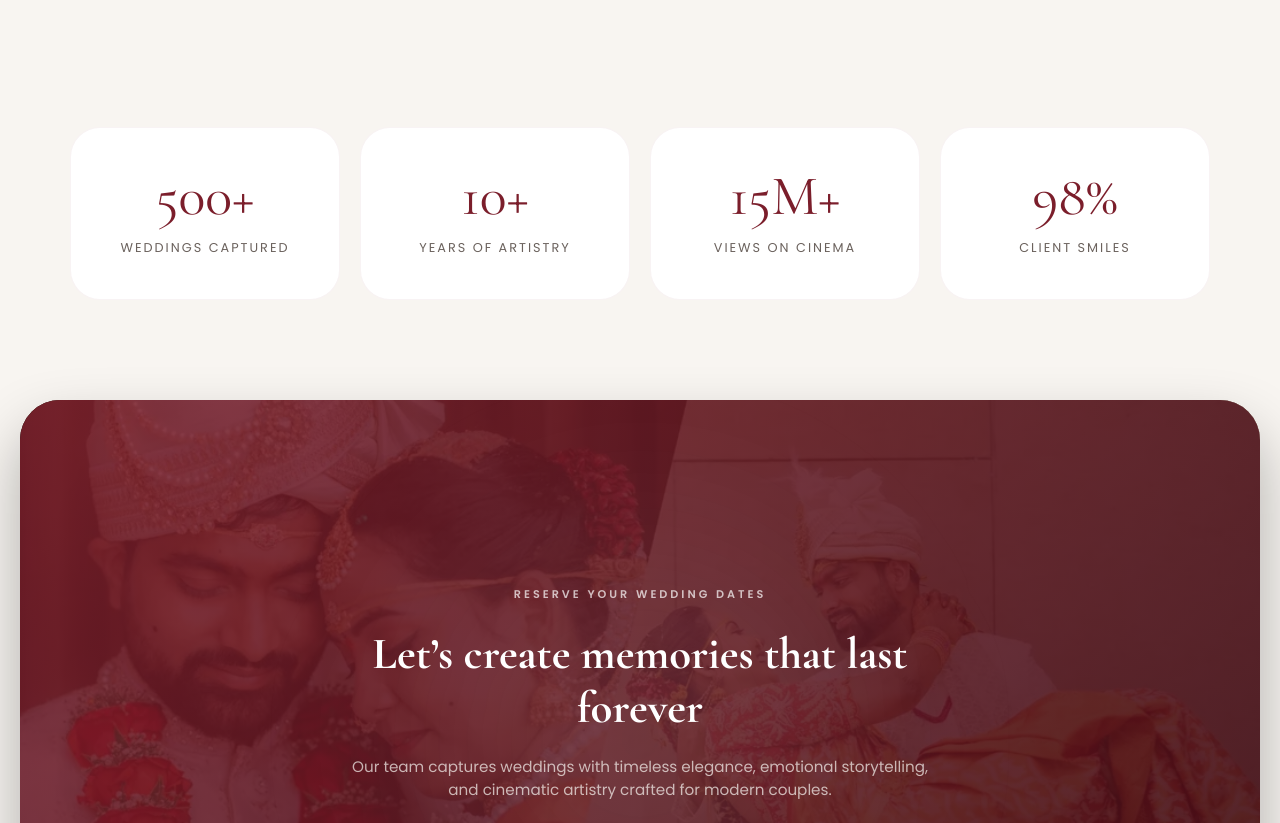
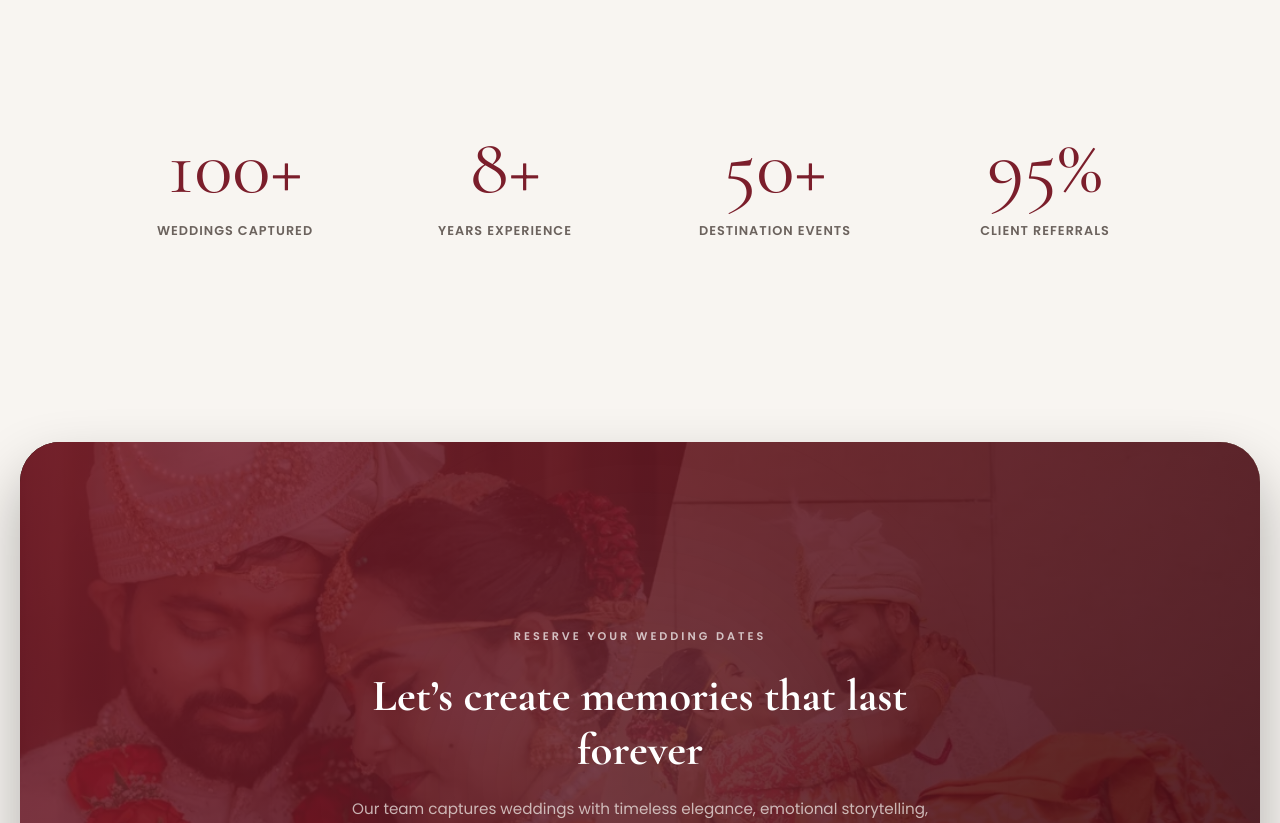
Before and after one commit to sai9ram/Vaibhavam-Photography, a website: page about.html in a window 1280 px wide. Shown: the part 2860-3683 px from the top of the page. Drawn offline with nearby package versions, Linux system fonts and the light colour scheme.

Commit message:
Update about page stats to match home page trust stats design

```diff
--- a/about.html
+++ b/about.html
@@ -350,43 +350,50 @@
       line-height: 1.6;
     }
 
-    /* ── STATS GRID ── */
+    /* ── STATS GRID (matches home page trust stats) ── */
     .stats-section {
       padding: 100px 0;
     }
 
-    .stats-editorial-grid {
+    .trust-stats-grid {
       display: grid;
       grid-template-columns: repeat(2, 1fr);
-      gap: 20px;
+      gap: 40px 20px;
+      padding: 0 20px;
+      margin-bottom: 80px;
     }
 
-    @media (min-width: 768px) {
-      .stats-editorial-grid { grid-template-columns: repeat(4, 1fr); }
-    }
-
-    .stat-item {
+    .stat-block {
       text-align: center;
-      padding: 40px 20px;
-      background: #fff;
-      border-radius: 30px;
-      border: 1px solid rgba(123, 30, 43, 0.05);
+      position: relative;
     }
 
     .stat-number {
-      display: block;
       font-family: var(--ff-serif);
       font-size: 3.5rem;
       color: var(--maroon);
       line-height: 1;
       margin-bottom: 10px;
+      display: block;
     }
 
     .stat-label {
       font-size: 0.8rem;
       text-transform: uppercase;
-      letter-spacing: 2px;
+      letter-spacing: 1px;
       color: var(--gray);
+      font-weight: 600;
+    }
+
+    @media (min-width: 1024px) {
+      .trust-stats-grid {
+        grid-template-columns: repeat(4, 1fr);
+        max-width: 1100px;
+        margin: 0 auto 100px;
+      }
+      .stat-number {
+        font-size: 5rem;
+      }
     }
 
     /* ── FOOTER ── */
@@ -967,22 +974,22 @@
     <!-- STATS SECTION -->
     <section class="stats-section">
       <div class="wrap">
-        <div class="stats-editorial-grid">
-          <div class="stat-item reveal-up">
-            <span class="stat-number">500+</span>
+        <div class="trust-stats-grid reveal-up" style="transition-delay: 0.1s;">
+          <div class="stat-block">
+            <span class="stat-number">100+</span>
             <span class="stat-label">Weddings Captured</span>
           </div>
-          <div class="stat-item reveal-up" style="transition-delay: 0.1s;">
-            <span class="stat-number">10+</span>
-            <span class="stat-label">Years of Artistry</span>
+          <div class="stat-block">
+            <span class="stat-number">8+</span>
+            <span class="stat-label">Years Experience</span>
           </div>
-          <div class="stat-item reveal-up" style="transition-delay: 0.2s;">
-            <span class="stat-number">15M+</span>
-            <span class="stat-label">Views on Cinema</span>
+          <div class="stat-block">
+            <span class="stat-number">50+</span>
+            <span class="stat-label">Destination Events</span>
           </div>
-          <div class="stat-item reveal-up" style="transition-delay: 0.3s;">
-            <span class="stat-number">98%</span>
-            <span class="stat-label">Client Smiles</span>
+          <div class="stat-block">
+            <span class="stat-number">95%</span>
+            <span class="stat-label">Client Referrals</span>
           </div>
         </div>
       </div>
```
